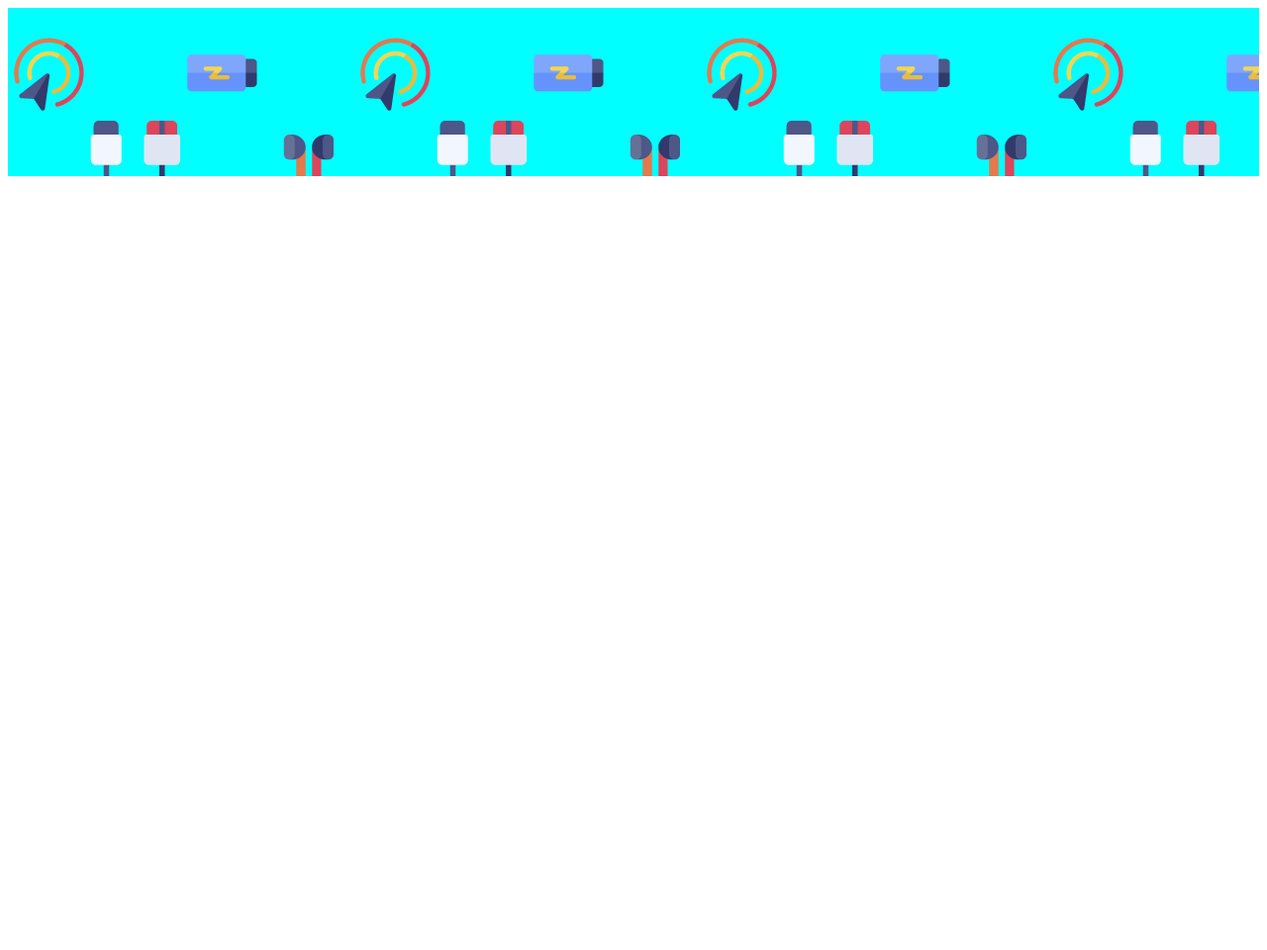
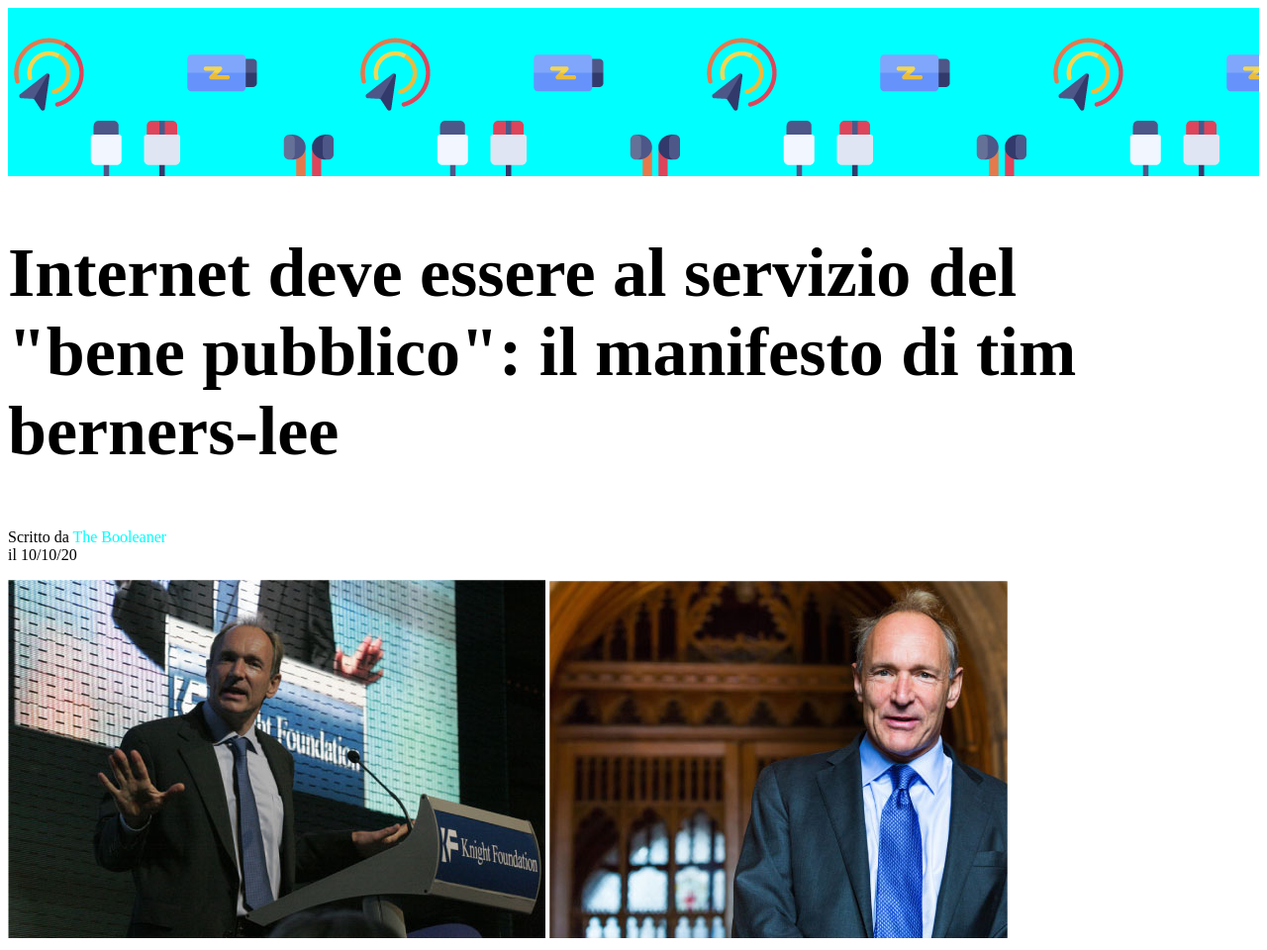
Before and after one commit to cesarecicolin/html-css-booleaner, a plain HTML site: page index.html in a window 1280 px wide. Shown: the whole page at 99% size. Before the commit the page ends 800 px from the top, so only its background shows below. Drawn offline with Linux system fonts and the light colour scheme.

Commit message:
add: image

```diff
--- a/css/style.css
+++ b/css/style.css
@@ -5,3 +5,12 @@ header {
     background-image: url(../img/pattern.png);
 
 }
+#titolo{
+   width: 90%;
+   font-size: 70px;
+}
+ .credito{
+    color: aqua;
+ }
+
+ /* section */
--- a/index.html
+++ b/index.html
@@ -15,5 +15,23 @@
     </header>
     <!-- </header> -->
 
+    <!-- <main> -->
+    <main>
+        <!--section titolo-->
+        <section>
+            <h1 id="titolo">Internet deve essere al servizio del "bene pubblico": il manifesto di tim berners-lee</h1>
+            <p>Scritto da <span class="credito">The Booleaner</span><br>il 10/10/20</p>
+        </section>
+        <!--/section titolo-->
+        <!-- <section> imaggini -->
+        <section>
+            <div class="tim-image">
+                <img src="img/tim-1.jpg" alt="">
+                <img src="img/tim-2.jpg" alt="">
+            </div>
+        </section>
+    </main>
+    <!-- </main> -->
+
 </body>
 </html>
```
